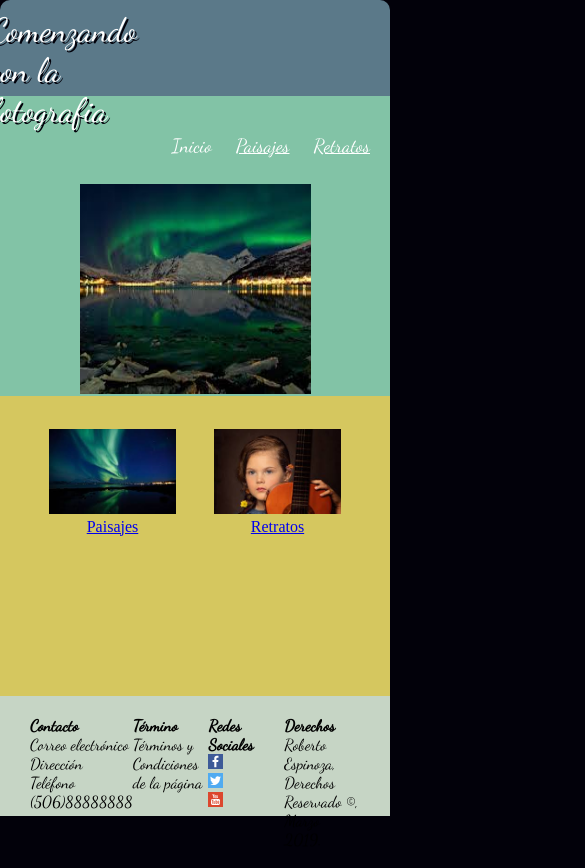
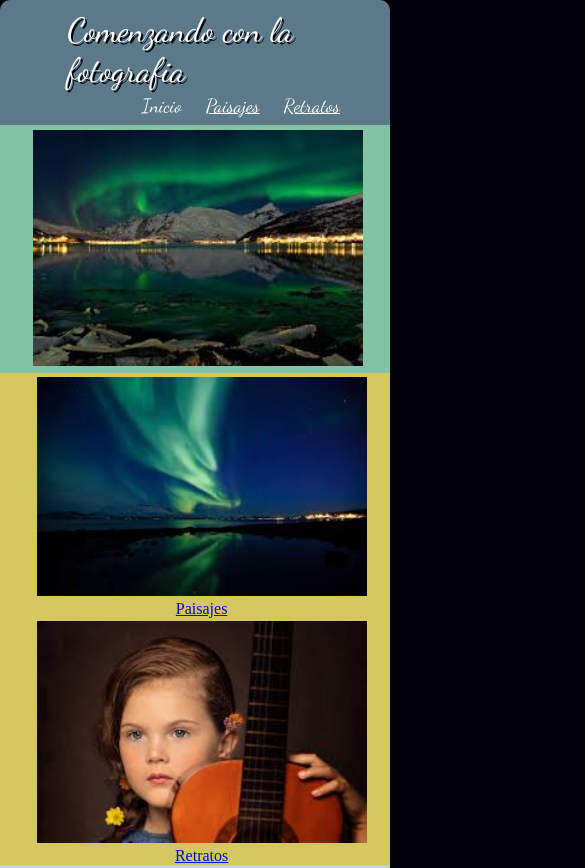
Before and after one commit to respinoza00/ProyectoFinal2, a plain HTML site: page index.html in a window 390 px wide. Shown: the top 868 px of the page, 585 px wide, since content can reach past the window. Drawn offline with Linux system fonts and the light colour scheme.

Commit message:
Version con responsive sin formato final

```diff
--- a/css/estilos.css
+++ b/css/estilos.css
@@ -7,10 +7,8 @@
   src: url(../fonts/DancingScript.ttf);
 }
 .contenido{
-/*  position: relative;*/
   width: 100%;
   height: 100%;
-  /*margin: 0 auto;*/
   animation: slidein 1s;
 }
 body{
@@ -19,13 +17,11 @@ body{
   background-color:  #02010a;
 }
 header{
-  /*width: 900px;*/
   padding: 0 30px;
   top: 0;
   right: 0;
   left: 0;
   margin: 0 auto;
-  /*display: inline-block;*/
   height: 100px;
   background-color: #5b7989;
   border-top-left-radius: 10px;
@@ -78,7 +74,7 @@ footer{
   right: 0;
   left: 0;
   margin: 0 auto;
-  height: 120px;
+  height: 150px;
   padding: 0 30px;
   font-family: 'DancingScript';
   background-color: #C6d5c5;
@@ -115,7 +111,6 @@ footer{
 }
 /** PANTALLA PRINCIPAL **/
 #pantalla-principal{
-/*width: 900px;*/
   height: 300px;
   margin: 0 auto;
   padding: 0 30px;
@@ -133,7 +128,7 @@ justify-content: center;
 #pantalla-secundaria{
   display: flex;
   flex-flow: row;
-/*width: 900px;*/
+  width: auto;
   height: 300px;
   margin: 0 auto;
   padding: 0 30px;
@@ -141,41 +136,34 @@ justify-content: center;
   background-color: #d5c75f;
   border: 1px;
 }
-.paisaje-link{
-  /*display: flex;
-  flex-flow: column;*/
+.paisaje-menu{
   width: 50%;
-  margin: 1%;
+  margin-top: 1%;
+  margin-left: 5%;
   transition: ls;
 }
-.paisaje-link img{
-  width: 80%;
+.paisaje{
+  width: 85%;
   height: 80% ;
   margin: 0 auto;
-  justify-content: center;
-  margin-top: 30px;
 }
-.paisaje-link:hover{
+.paisaje:hover{
   transform: rotate(10deg);
   box-shadow: #82c3a6;
   border: 2px;
 }
 
-.retrato-link{
-  /*display: flex;
-  flex-flow: column;*/
+.retrato-menu{
   width: 50%;
-  margin: 1%;
+  margin-top: 1%;
+  margin-left: 5%;
   transition: ls;
 }
-.retrato-link img{
-  width: 80%;
+.retrato{
+  width: 85%;
   height: 80%;
-  margin: 0 auto;
-  justify-content: center;
-  margin-top: 30px;
 }
-.retrato-link:hover{
+.retrato:hover{
   transform: translate(20px,-5px);
   shadow: #82c3a6;
 }
@@ -256,18 +244,119 @@ filter: grayscale(100%);
     margin-top: 0%;
   }
 }
+figcaption{
+  text-align: center;
+  left: 50px;
+}
 /** MEDIA QUERIES **/
 @media only screen and (max-width:899px){
 
   header{
-    padding: 0;
+    height:125px;
   }
+  .contenido{
+    width: 100%;
+    height: 100%;
+    animation: slidein 1s;
+  }
+  .cabecera{
+    height: 100%;
+  }
+  #opciones{
+    width: 100%;
+    height: 100%;
+  }
+  #opciones li a[href^='#']{
+      margin: 0 auto;
+      width: 80%;
+      margin-left: 12%;
+    }
+  #pantalla-principal{
+      height: 100%;
+      margin: 0 auto;
+    }
+    #pantalla-principal img{
+    width: 100%;
+    height: inherit;
+    margin-top: 1%;
+    margin-bottom: 1%;
+    margin-left: 1%;
+    }
   body{
+    left: 0;
+    right: 0;
+    padding-left: 0%;
+    margin: 0 auto;
     width: 100%;
+  }
+  #pantalla-secundaria{
+    display: flex;
+    flex-flow: column;
+    height: auto;
+    margin: 0 auto;
+    padding: 0 30px;
+    margin-top: 0;
+  }
+  .paisaje-menu{
+    width: 100%;
+    margin-top: 1%;
+    margin-left: 2%;
+  }
+  .paisaje{
+    width: 100%;
+    height: 70%;
+  }
+  .retrato-menu{
+    width: 100%;
+    margin-top: 1%;
+    margin-left: 2%;
+  }
+  .retrato{
+    width: 100%;
+    height: 70%;
   }
   footer{
     clear: both;
+    height: 425px;;
     }
-.contenido{
+    .contenedor{
+      display: flex;
+      display: -webkit-flex;
+    	-webkit-flex-flow: row wrap;
+    	flex-flow: column;
+      font-size: 20px;
+      }
+    .contacto{
+     margin-top: 2%;
+     width: 100%;
+      order: 1;
+      flex: 1;
+    }
+    .termino{
+      margin-top: 5%;
+      order: 2;
+      flex: 1;
+    }
+    .redes{
+      margin-top: 5%;
+      order: 3;
+      flex: 1;
+    }
+    .derechos{
+      margin-top: 5%;
+      order: 4;
+      flex: 1;
+    }
+    .lista {
       width: 100%;
-  }
+      height: auto;
+      background-color: lightyellow ;
+    }
+    .lista .imagenes{
+      display: flex;
+      flex-flow: column;
+    }
+.imagen1, .imagen2, .imagen3,.imagen4, .imagen5, .imagen6{
+  margin: 0 auto;
+  width: 300px;
+}
--- a/index.html
+++ b/index.html
@@ -10,9 +10,7 @@
   <body>
     <div class="contenido">
     <header>
-      <div class="">
-
-
+      <div class="cabecera">
         <nav id="menu-principal">
           <ul id="opciones">
           <li><a href="#">Comenzando con la fotografia</a></li>
@@ -27,17 +25,19 @@
      <img src="images/paisajeprinc.jpg" class="paisajeprinc">
    </section>
    <section id="pantalla-secundaria">
-     <div class="paisaje-link">
-       <figure id="imagen1">
-		<img src="images/paisaje1.jpg" class="paisaje">
-		<figcaption><a href="paisajes.html">Paisajes</a></figcaption>
-	</figure>
+     <div class="paisaje-menu">
+       <article>
+          <img src="images/paisaje1.jpg" class="paisaje">
+          <figcaption><a href="paisajes.html">Paisajes</a></figcaption>
+    </article>
      </div>
-     <div class="retrato-link">
-       <figure id="imagen1">
-		<img src="images/retrato1.jpg" class="retrato">
-		<figcaption><a href="retratos.html">Retratos</a></figcaption>
+     <div class="retrato-menu">
+       <article>
+     		<img src="images/retrato1.jpg" class="retrato">
+        <figcaption><a href="retratos.html">Retratos</a></figcaption>
+     	</article>
      </div>
+
    </section>
   </body>
   <footer>
@@ -54,13 +54,13 @@
       </div>
       <div class="redes">
         <p><strong>Redes Sociales</strong></p>
-          <a href="http://facebook.com" target="_blank"><img src="./Iconos/facebook.svg"  width="15" height="15"></a><br>
-          <a href="http://twitter.com" target="_blank"><img src="./Iconos/twitter.svg"  width="15" height="15" ></a><br>
-          <a href="http://youtube.com" target="_blank"><img src="./Iconos/youtube.svg"  width="15" height="15"></a>
+          <a href="http://facebook.com" target="_blank"><img src="./Iconos/facebook.svg"  width="15" height="15">  Comenzando fotografia</a><br>
+          <a href="http://twitter.com" target="_blank"><img src="./Iconos/twitter.svg"  width="15" height="15" >  Comenzando fotografia</a><br>
+          <a href="http://youtube.com" target="_blank"><img src="./Iconos/youtube.svg"  width="15" height="15">  Comenzando fotografia</a>
       </div>
       <div class="derechos">
         <p><strong>Derechos</strong></p>
-        <p>Roberto Espinoza, Derechos Reservado ©, Marzo 2019.</p>
+        <p>Derechos Reservado ©, Abril 2019.</p>
       </div>
     </div>
   </footer>
```
Also changed, not shown: paisajes.html (+4 -4 lines), retratos.html (+4 -4 lines).
